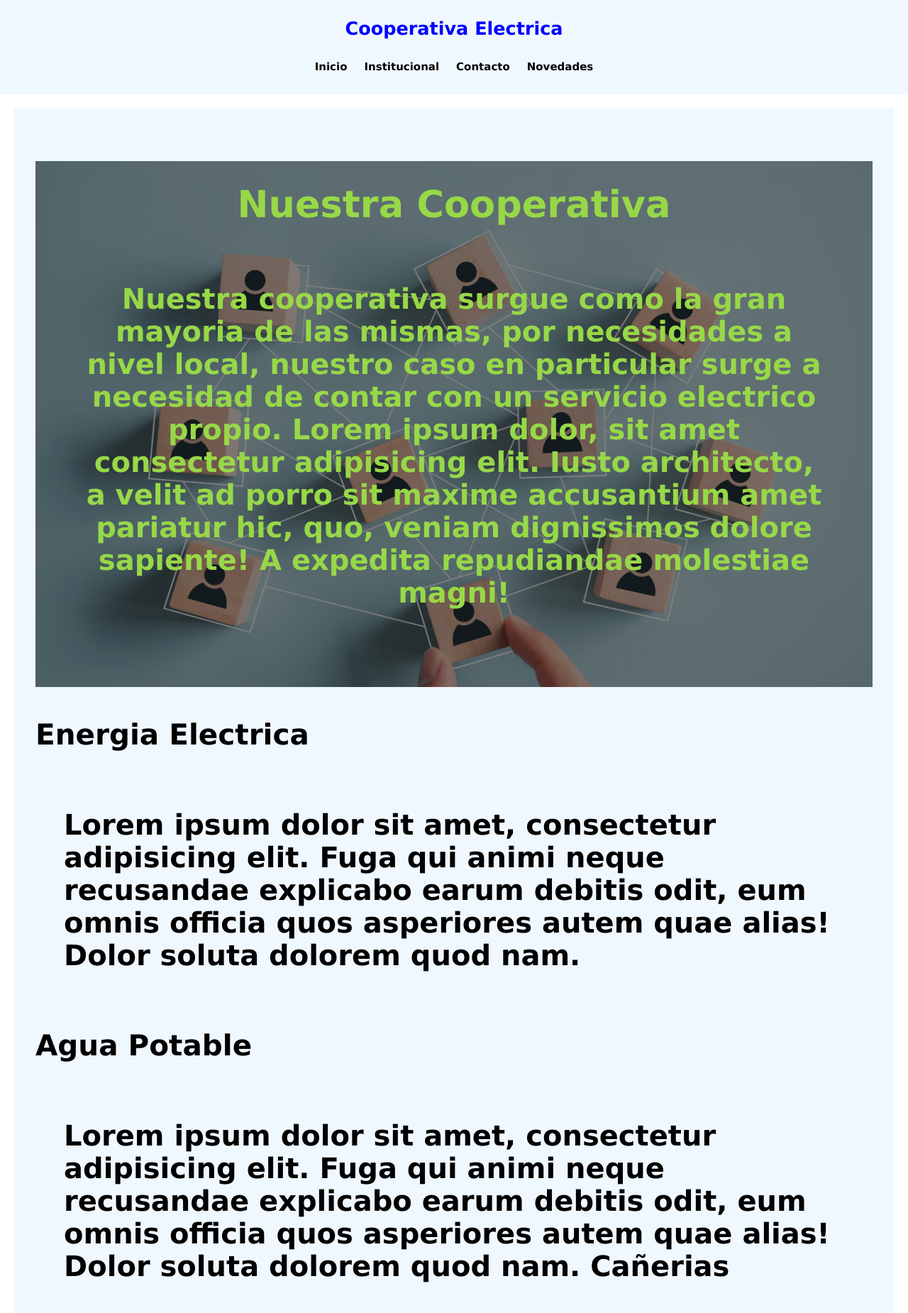
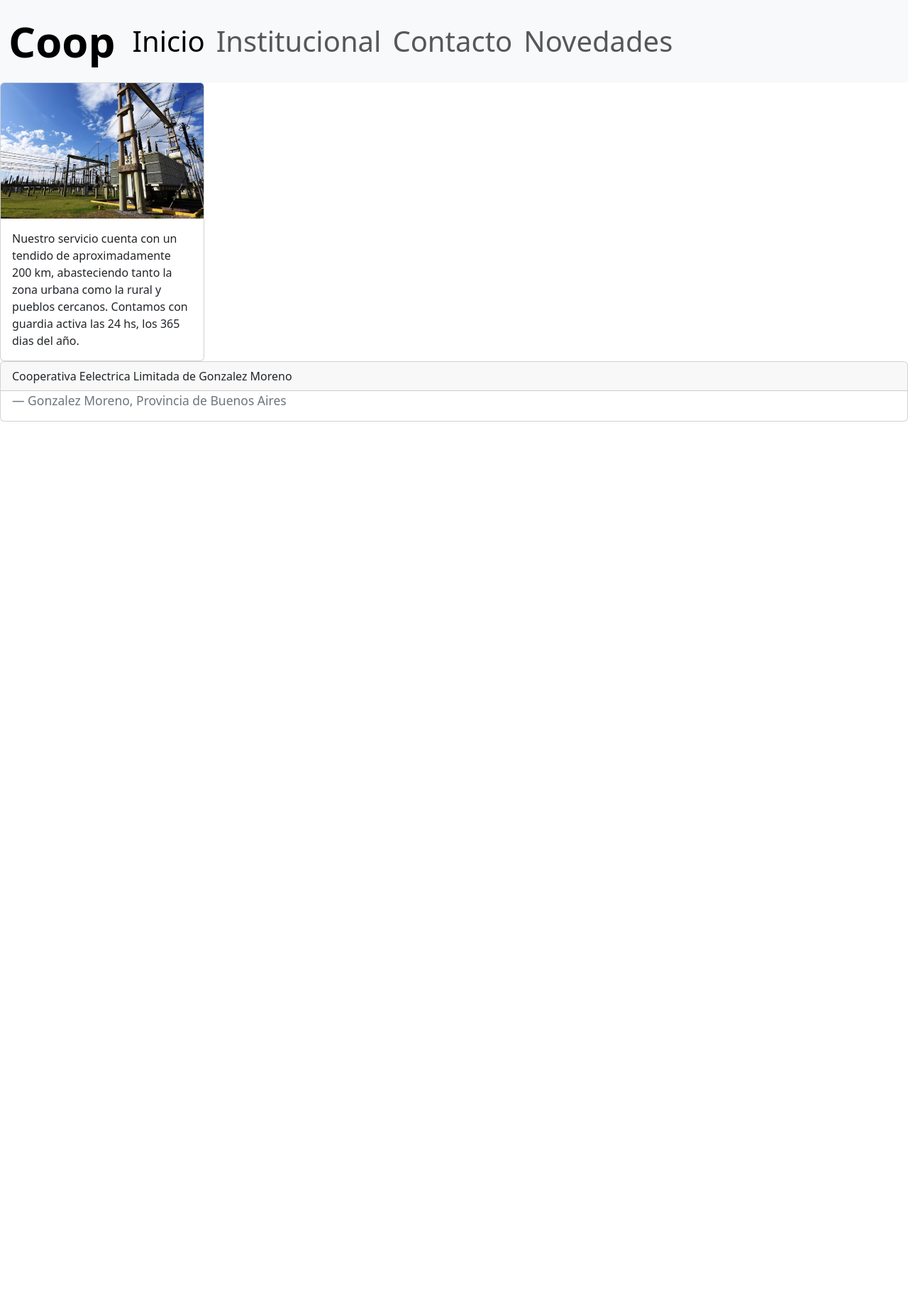
Before and after one commit to mateomanuelpastrana/PreEntrega2-Pastrana, a plain HTML site: page pages/institucional.html in a window 1280 px wide. Shown: the top 1850 px of the page at 71% size. After the commit the page ends 800 px from the top, so only its background shows below. Drawn offline with nearby package versions, Linux system fonts and the light colour scheme.

Commit message:
arrancando-boot

```diff
--- /dev/null
+++ b/css/boot.css
@@ -0,0 +1,8 @@
+.navbar-nav{
+    font-size: 40px;
+}
+
+.navbar-brand{
+    font-size: 60px;
+    font-weight: bold;
+}
--- a/pages/institucional.html
+++ b/pages/institucional.html
@@ -1,94 +1,54 @@
 <!DOCTYPE html>
 <html lang="en">
 <head>
+    <meta charset="UTF-8">
+    <meta http-equiv="X-UA-Compatible" content="IE=edge">
+    <meta name="viewport" content="width=device-width, initial-scale=1.0">
     <title>Cooperativa Electrica</title>
-    <link rel="stylesheet" href="../css/styles.css">
+    <link href="https://cdn.jsdelivr.net/npm/bootstrap@5.3.0-alpha1/dist/css/bootstrap.min.css" rel="stylesheet" integrity="sha384-GLhlTQ8iRABdZLl6O3oVMWSktQOp6b7In1Zl3/Jr59b6EGGoI1aFkw7cmDA6j6gD" crossorigin="anonymous">
+    <link rel="stylesheet" href="../css/boot.css">
 </head>
 <body>
-    <header>
-        <div class="container">
-            <p class="logo">Cooperativa Electrica</p>
-            <nav>
-                <a href="../index.html">Inicio</a>
-                <a href="../pages/institucional.html">Institucional</a>
-                <a href="../pages/contacto.html">Contacto</a>
-                <a href="../pages/novedades.html">Novedades</a>
-            </nav>
+
+    <nav class="navbar navbar-expand-lg bg-body-tertiary">
+        <div class="container-fluid">
+          <a class="navbar-brand" href="#">Coop</a>
+          <button class="navbar-toggler" type="button" data-bs-toggle="collapse" data-bs-target="#navbarNavAltMarkup" aria-controls="navbarNavAltMarkup" aria-expanded="false" aria-label="Toggle navigation">
+            <span class="navbar-toggler-icon"></span>
+          </button>
+          <div class="collapse navbar-collapse" id="navbarNavAltMarkup">
+            <div class="navbar-nav">
+              <a class="nav-link active" aria-current="page" href="../index.html">Inicio</a>
+              <a class="nav-link" href="../pages/institucional.html">Institucional</a>
+              <a class="nav-link" href="../pages/contacto.html">Contacto</a>
+              <a class="nav-link" href="../pages/novedades.html">Novedades</a>
+            </div>
+          </div>
         </div>
-    </header>
-        <section id="superior-arriba">
-            <h1>
-                Nuestra Cooperativa
-                <p>Nuestra cooperativa surgue como la gran mayoria
-                    de las mismas, por necesidades a nivel local, nuestro
-                    caso en particular surge a necesidad de contar con un servicio
-                    electrico propio. Lorem ipsum dolor, sit amet consectetur
-                    adipisicing elit. Iusto architecto, a velit ad porro sit
-                    maxime accusantium amet pariatur hic, quo, veniam
-                    dignissimos dolore sapiente! A expedita repudiandae
-                    molestiae magni!
-                </p>
-            </h1>
+      </nav>
 
-            <h2>Energia Electrica
-                <p>Lorem ipsum dolor sit amet, consectetur
-                    adipisicing elit. Fuga qui animi neque
-                    recusandae explicabo earum debitis odit,
-                    eum omnis officia quos asperiores autem
-                    quae alias! Dolor soluta dolorem quod nam.
-                </p>
-            </h2>
+      <div class="card" style="width: 18rem;">
+        <img src="../media/servicioelectrico.jpg" class="card-img-top" alt="...">
+        <div class="card-body">
+          <p class="card-text">Nuestro servicio cuenta con un tendido de aproximadamente 200 km, abasteciendo
+            tanto la zona urbana como la rural y pueblos cercanos. Contamos con guardia activa las 24 hs, los 365
+            dias del año.
+          </p>
+        </div>
+      </div>
 
-            <h2>Agua Potable
-                <p>Lorem ipsum dolor sit amet, consectetur
-                    adipisicing elit. Fuga qui animi neque
-                    recusandae explicabo earum debitis odit,
-                    eum omnis officia quos asperiores autem
-                    quae alias! Dolor soluta dolorem quod nam.
-                    Cañerias
-                </p>
-            </h2>
-
-            <h2>Internet
-                <p>Lorem ipsum dolor sit amet, consectetur
-                    adipisicing elit. Fuga qui animi neque
-                    recusandae explicabo earum debitis odit,
-                    eum omnis officia quos asperiores autem
-                    quae alias! Dolor soluta dolorem quod nam.
-                </p>
-            </h2>
-
-            <h2>Telefonia celular
-                <p>Lorem ipsum dolor sit amet, consectetur
-                    adipisicing elit. Fuga qui animi neque
-                    recusandae explicabo earum debitis odit,
-                    eum omnis officia quos asperiores autem
-                    quae alias! Dolor soluta dolorem quod nam.
-                </p>
-            </h2>
-
-            <h2>Electrodomesticos
-                <p>Lorem ipsum dolor sit amet, consectetur
-                    adipisicing elit. Fuga qui animi neque
-                    recusandae explicabo earum debitis odit,
-                    eum omnis officia quos asperiores autem
-                    quae alias! Dolor soluta dolorem quod nam.
-                </p>
-            </h2>
-
-            <h2>Hoteleria
-                <p>Lorem ipsum dolor sit amet, consectetur
-                    adipisicing elit. Fuga qui animi neque
-                    recusandae explicabo earum debitis odit,
-                    eum omnis officia quos asperiores autem
-                    quae alias! Dolor soluta dolorem quod nam.
-                </p>
-            </h2>
-        </section>
-    <footer>
-        <div class="container">
-        <p>&copy; Cooperativa Electrica Limitada de Gonzalez Moreno</p>
+      <footer>
+        <div class="card">
+          <div class="card-header">
+            Cooperativa Eelectrica Limitada de Gonzalez Moreno
+          </div>
+          <div class="card-body">
+            <blockquote class="blockquote mb-0">
+              <footer class="blockquote-footer">Gonzalez Moreno, Provincia de Buenos Aires <cite title="Source Title"></cite></footer>
+            </blockquote>
+          </div>
         </div>
-    </footer>
+      </footer>
+    <script src="https://cdn.jsdelivr.net/npm/bootstrap@5.3.0-alpha1/dist/js/bootstrap.bundle.min.js" integrity="sha384-w76AqPfDkMBDXo30jS1Sgez6pr3x5MlQ1ZAGC+nuZB+EYdgRZgiwxhTBTkF7CXvN" crossorigin="anonymous"></script>
 </body>
 </html>
```
